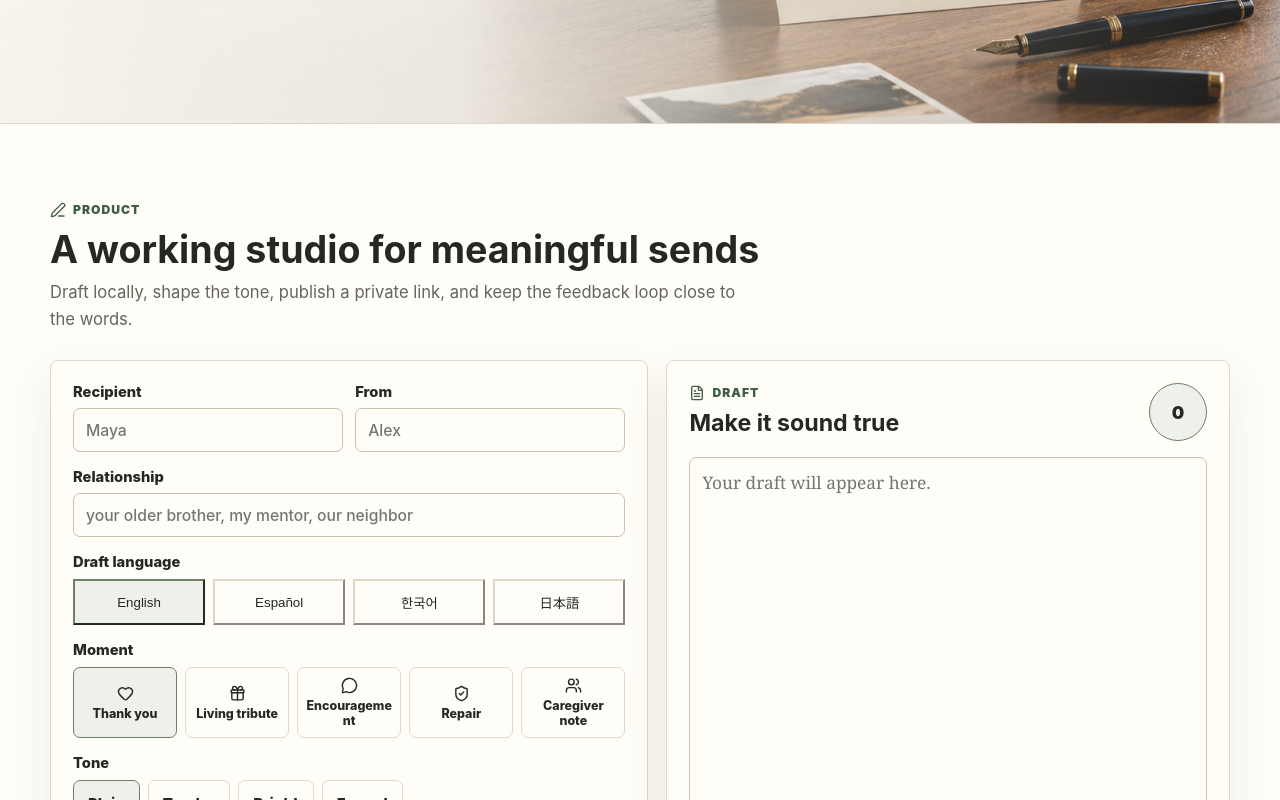
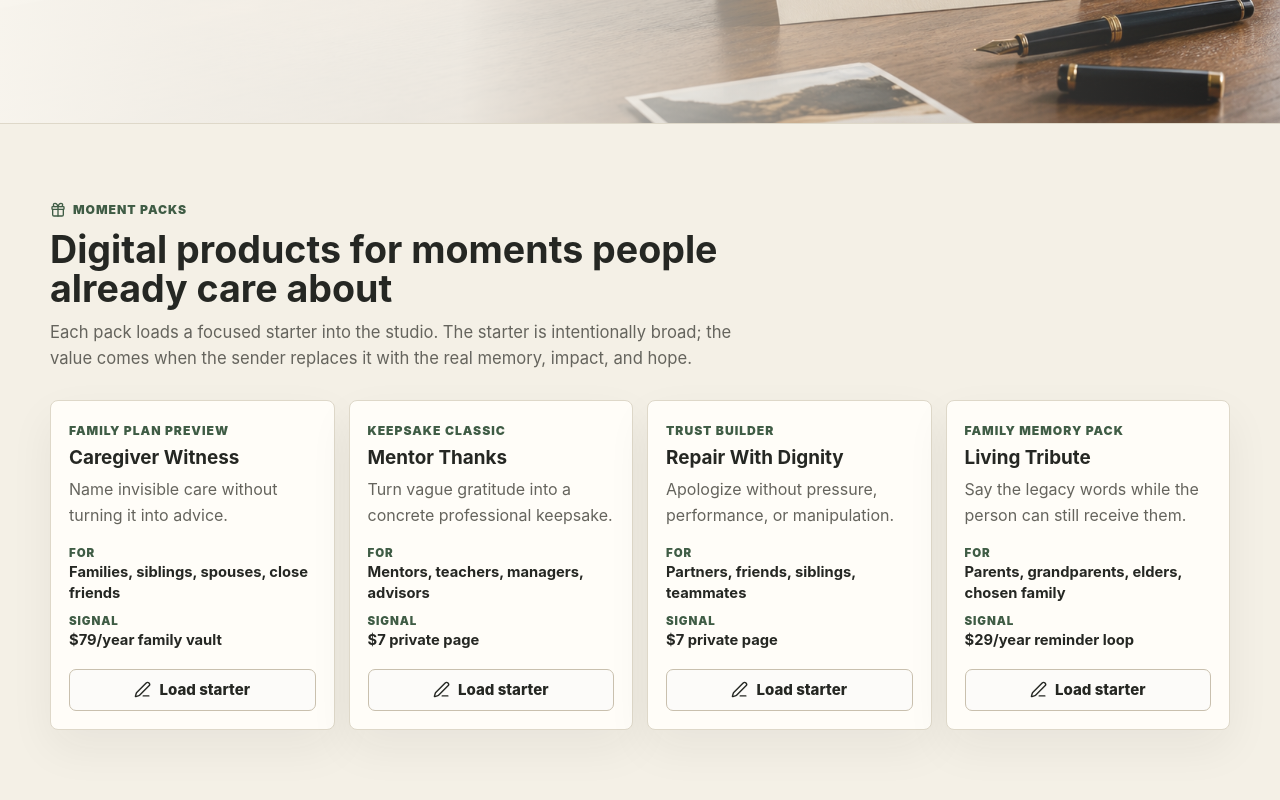
Before and after one commit to studio-glhf/keepsent, a React (Vite) app: page / in a window 1280 px wide. Shown: the part 520-1320 px from the top of the page. Built offline with nearby package versions, Linux system fonts and the light colour scheme.

Commit message:
Add moment packs product catalog

```diff
--- a/src/App.css
+++ b/src/App.css
@@ -31,6 +31,8 @@
   display: flex;
   align-items: center;
   gap: 6px;
+  flex-wrap: wrap;
+  justify-content: flex-end;
 }
 
 .topbar nav a {
@@ -187,6 +189,7 @@ button:disabled {
 }
 
 .studio-band,
+.packs-band,
 .library-band,
 .pricing-band,
 .pilot-band,
@@ -197,6 +200,7 @@ button:disabled {
 }
 
 .library-band,
+.packs-band,
 .pilot-band,
 .company-band {
   background: var(--surface);
@@ -218,6 +222,61 @@ button:disabled {
   max-width: 690px;
   color: var(--muted);
   font-size: 1.04rem;
+}
+
+.pack-grid {
+  display: grid;
+  grid-template-columns: repeat(4, minmax(0, 1fr));
+  gap: 14px;
+}
+
+.pack-card {
+  display: grid;
+  gap: 16px;
+  align-content: space-between;
+  min-height: 330px;
+  padding: 18px;
+  border: 1px solid var(--line);
+  border-radius: 8px;
+  background: var(--paper);
+  box-shadow: 0 18px 46px rgba(40, 37, 31, 0.06);
+}
+
+.pack-card h3 {
+  margin: 6px 0 8px;
+  color: var(--ink);
+  font-size: 1.18rem;
+}
+
+.pack-card p:not(.eyebrow) {
+  color: var(--muted);
+}
+
+.pack-card dl {
+  display: grid;
+  gap: 10px;
+  margin: 0;
+}
+
+.pack-card dl div {
+  display: grid;
+  gap: 2px;
+}
+
+.pack-card dt {
+  color: var(--sage-dark);
+  font-size: 0.72rem;
+  font-weight: 900;
+  letter-spacing: 0.08em;
+  text-transform: uppercase;
+}
+
+.pack-card dd {
+  margin: 0;
+  color: var(--ink);
+  font-size: 0.92rem;
+  font-weight: 700;
+  line-height: 1.42;
 }
 
 .studio-grid {
@@ -797,6 +856,7 @@ textarea:focus {
   }
 
   .pricing-grid,
+  .pack-grid,
   .pilot-grid,
   .note-list,
   .company-grid {
@@ -857,6 +917,7 @@ textarea:focus {
   }
 
   .studio-band,
+  .packs-band,
   .library-band,
   .pricing-band,
   .pilot-band,
--- a/src/App.tsx
+++ b/src/App.tsx
@@ -66,6 +66,20 @@ type Reservation = {
   name: string
   email: string
   why: string
+}
+
+type MomentPack = {
+  title: string
+  label: string
+  priceSignal: string
+  occasion: OccasionKey
+  tone: ToneKey
+  audience: string
+  promise: string
+  starter: Pick<
+    NoteForm,
+    'relationship' | 'moment' | 'qualities' | 'impact' | 'hope' | 'boundary'
+  >
 }
 
 const storageKeys = {
@@ -157,6 +171,90 @@ const plans = [
     cadence: 'per year',
     audience: 'For families preserving stories together.',
     features: ['Shared vault', 'Contributor prompts', 'Family occasions'],
+  },
+]
+
+const momentPacks: MomentPack[] = [
+  {
+    title: 'Caregiver Witness',
+    label: 'Family plan preview',
+    priceSignal: '$79/year family vault',
+    occasion: 'care',
+    tone: 'tender',
+    audience: 'Families, siblings, spouses, close friends',
+    promise: 'Name invisible care without turning it into advice.',
+    starter: {
+      relationship: 'someone carrying care for our family',
+      moment:
+        'the week you handled appointments, meals, calls, and everyone else’s worry without asking to be noticed',
+      qualities: 'steadiness, patience, practical love, endurance',
+      impact: 'the rest of us had room to breathe because you kept showing up',
+      hope:
+        'I hope you know your care was seen, not only needed, and that you deserve care too',
+      boundary:
+        'I do not want praise to become another burden; I want to offer real backup too',
+    },
+  },
+  {
+    title: 'Mentor Thanks',
+    label: 'Keepsake classic',
+    priceSignal: '$7 private page',
+    occasion: 'thanks',
+    tone: 'formal',
+    audience: 'Mentors, teachers, managers, advisors',
+    promise: 'Turn vague gratitude into a concrete professional keepsake.',
+    starter: {
+      relationship: 'a mentor who changed how I see my work',
+      moment:
+        'the day you made time to explain the hard thing slowly instead of making me feel behind',
+      qualities: 'clarity, patience, standards, generosity',
+      impact:
+        'I began to expect more from myself without feeling smaller in the process',
+      hope:
+        'I hope you know that your attention became part of how I now help other people',
+      boundary: '',
+    },
+  },
+  {
+    title: 'Repair With Dignity',
+    label: 'Trust builder',
+    priceSignal: '$7 private page',
+    occasion: 'repair',
+    tone: 'plain',
+    audience: 'Partners, friends, siblings, teammates',
+    promise: 'Apologize without pressure, performance, or manipulation.',
+    starter: {
+      relationship: 'someone I hurt and still respect',
+      moment:
+        'the conversation where I protected my own discomfort instead of listening well',
+      qualities: 'honesty, patience, courage',
+      impact:
+        'I made it harder for you to feel heard, and I understand why that matters',
+      hope:
+        'I hope my next actions give you more safety than my words alone can',
+      boundary:
+        'You do not owe me a quick reply, reassurance, or forgiveness on my timeline',
+    },
+  },
+  {
+    title: 'Living Tribute',
+    label: 'Family memory pack',
+    priceSignal: '$29/year reminder loop',
+    occasion: 'tribute',
+    tone: 'tender',
+    audience: 'Parents, grandparents, elders, chosen family',
+    promise: 'Say the legacy words while the person can still receive them.',
+    starter: {
+      relationship: 'someone whose life shaped mine',
+      moment:
+        'the ordinary ritual you repeated for years that quietly taught me what love looks like',
+      qualities: 'humor, resilience, loyalty, care',
+      impact:
+        'I carry your way of loving into rooms you may never enter, and it changes how I show up',
+      hope:
+        'I hope you can hear this while it can still become part of your day',
+      boundary: '',
+    },
   },
 ]
 
@@ -815,6 +913,24 @@ function App() {
     setToast('Draft created')
   }
 
+  function loadMomentPack(pack: MomentPack) {
+    setForm((current) => ({
+      ...current,
+      occasion: pack.occasion,
+      tone: pack.tone,
+      relationship: pack.starter.relationship,
+      moment: pack.starter.moment,
+      qualities: pack.starter.qualities,
+      impact: pack.starter.impact,
+      hope: pack.starter.hope,
+      boundary: pack.starter.boundary,
+    }))
+    setDraft('')
+    window.history.replaceState(null, '', '#studio')
+    document.getElementById('studio')?.scrollIntoView()
+    setToast(`${pack.title} loaded. Replace the starter details.`)
+  }
+
   function createNote() {
     const body = draft.trim() || buildDraft(form)
     if (!draft.trim()) setDraft(body)
@@ -1040,6 +1156,7 @@ function App() {
           <span>Keepsent</span>
         </a>
         <nav aria-label="Primary navigation">
+          <a href="#packs">Packs</a>
           <a href="#studio">Studio</a>
           <a href="#pricing">Pricing</a>
           <a href="#pilot">Pilot</a>
@@ -1073,6 +1190,51 @@ function App() {
                 See the thesis
               </a>
             </div>
+          </div>
+        </section>
+
+        <section className="packs-band" id="packs">
+          <div className="section-heading">
+            <p className="eyebrow">
+              <Gift size={16} />
+              Moment packs
+            </p>
+            <h2>Digital products for moments people already care about</h2>
+            <p>
+              Each pack loads a focused starter into the studio. The starter is
+              intentionally broad; the value comes when the sender replaces it
+              with the real memory, impact, and hope.
+            </p>
+          </div>
+
+          <div className="pack-grid">
+            {momentPacks.map((pack) => (
+              <article className="pack-card" key={pack.title}>
+                <div>
+                  <p className="eyebrow">{pack.label}</p>
+                  <h3>{pack.title}</h3>
+                  <p>{pack.promise}</p>
+                </div>
+                <dl>
+                  <div>
+                    <dt>For</dt>
+                    <dd>{pack.audience}</dd>
+                  </div>
+                  <div>
+                    <dt>Signal</dt>
+                    <dd>{pack.priceSignal}</dd>
+                  </div>
+                </dl>
+                <button
+                  className="secondary-button"
+                  type="button"
+                  onClick={() => loadMomentPack(pack)}
+                >
+                  <PenLine size={17} />
+                  Load starter
+                </button>
+              </article>
+            ))}
           </div>
         </section>
 
```
Also changed, not shown: 1 other file (tests, documents, lock files or other folders).
